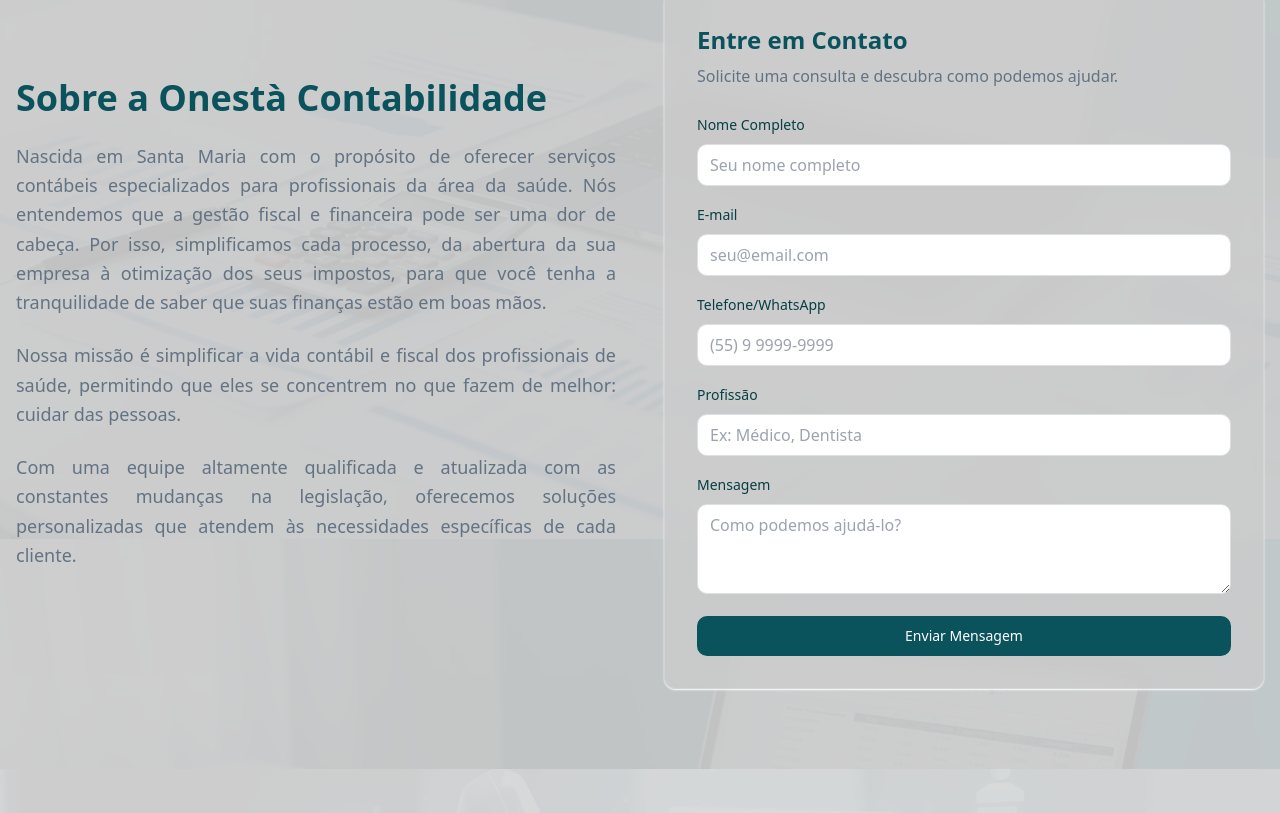
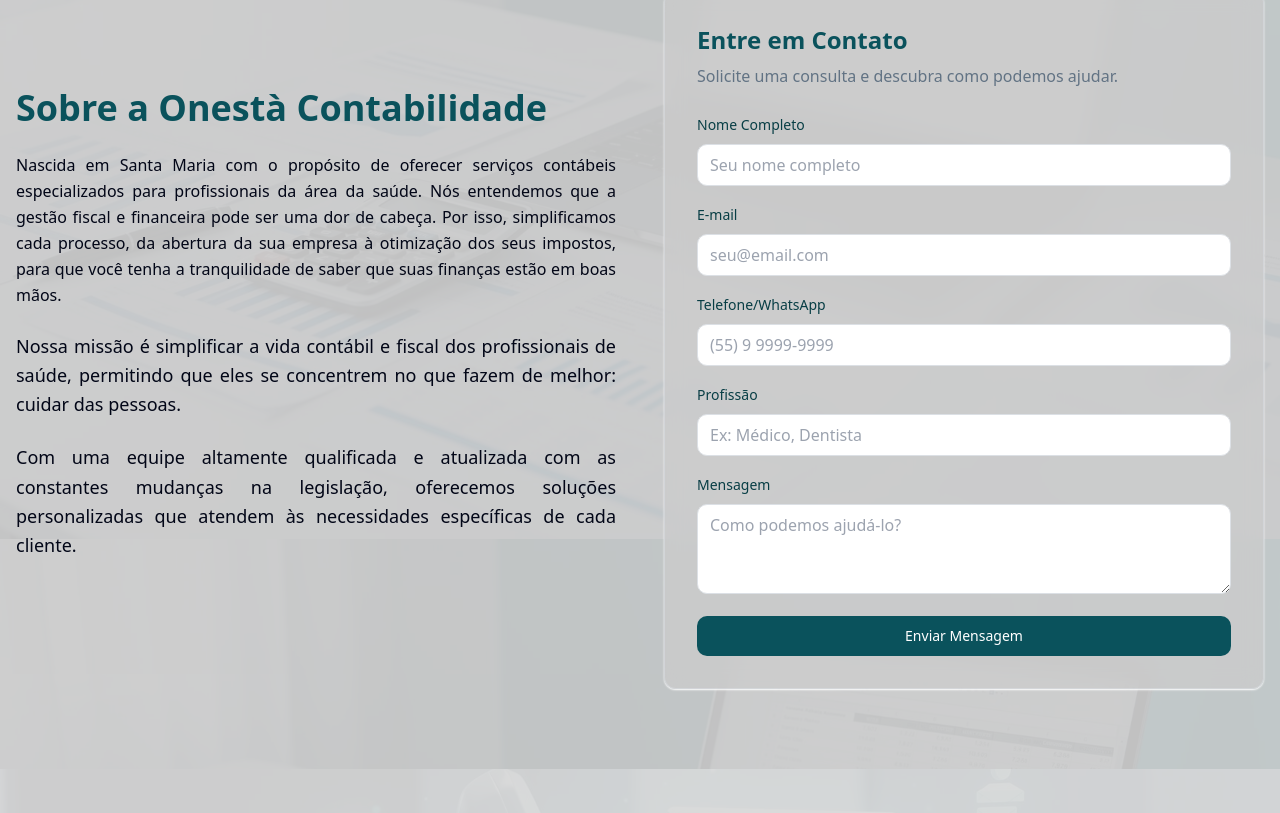
Before and after one commit to DevZipMateus/honesta-care-site, a React (Vite) app: page / in a window 1280 px wide. Shown: the part 2787-3600 px from the top of the page. Built offline with nearby package versions, Linux system fonts and the light colour scheme.

Commit message:
Visual edit in Lovable
Edited UI in Lovable

```diff
--- a/src/components/About.tsx
+++ b/src/components/About.tsx
@@ -2,15 +2,12 @@ import { Card, CardContent } from "@/components/ui/card";
 import { Button } from "@/components/ui/button";
 import { Award, MapPin, Users, Clock } from "lucide-react";
 import bgAbout from "@/assets/bg-about.jpg";
-
 const About = () => {
-  return (
-    <section id="sobre" className="py-20 relative overflow-hidden">
+  return <section id="sobre" className="py-20 relative overflow-hidden">
       {/* Parallax Background Image */}
-      <div
-        className="absolute inset-0 parallax-bg"
-        style={{ backgroundImage: `url(${bgAbout})` }}
-      />
+      <div className="absolute inset-0 parallax-bg" style={{
+      backgroundImage: `url(${bgAbout})`
+    }} />
       <div className="absolute inset-0 bg-background/95"></div>
 
       <div className="container mx-auto px-4 relative z-10">
@@ -20,15 +17,15 @@ const About = () => {
               Sobre a Onestà Contabilidade
             </h2>
             <div className="space-y-6">
-              <p className="text-lg text-muted-foreground leading-relaxed text-justify">
+              <p className="leading-relaxed text-justify text-[sidebar-primary-foreground] text-slate-950">
                 Nascida em Santa Maria com o propósito de oferecer serviços contábeis especializados para profissionais da área da saúde. Nós entendemos que a gestão fiscal e financeira pode ser uma dor de cabeça. Por isso, simplificamos cada processo, da abertura da sua empresa à otimização dos seus impostos, para que você tenha a tranquilidade de saber que suas finanças estão em boas mãos.
               </p>
-              <p className="text-lg text-muted-foreground leading-relaxed text-justify">
+              <p className="text-lg leading-relaxed text-justify text-slate-950">
                 Nossa missão é simplificar a vida contábil e fiscal dos profissionais
                 de saúde, permitindo que eles se concentrem no que fazem de melhor:
                 cuidar das pessoas.
               </p>
-              <p className="text-lg text-muted-foreground leading-relaxed text-justify">
+              <p className="text-lg leading-relaxed text-justify text-slate-950">
                 Com uma equipe altamente qualificada e atualizada com as constantes
                 mudanças na legislação, oferecemos soluções personalizadas que atendem
                 às necessidades específicas de cada cliente.
@@ -75,8 +72,6 @@ const About = () => {
           </Card>
         </div>
       </div>
-    </section>
-  );
+    </section>;
 };
-
 export default About;
```
